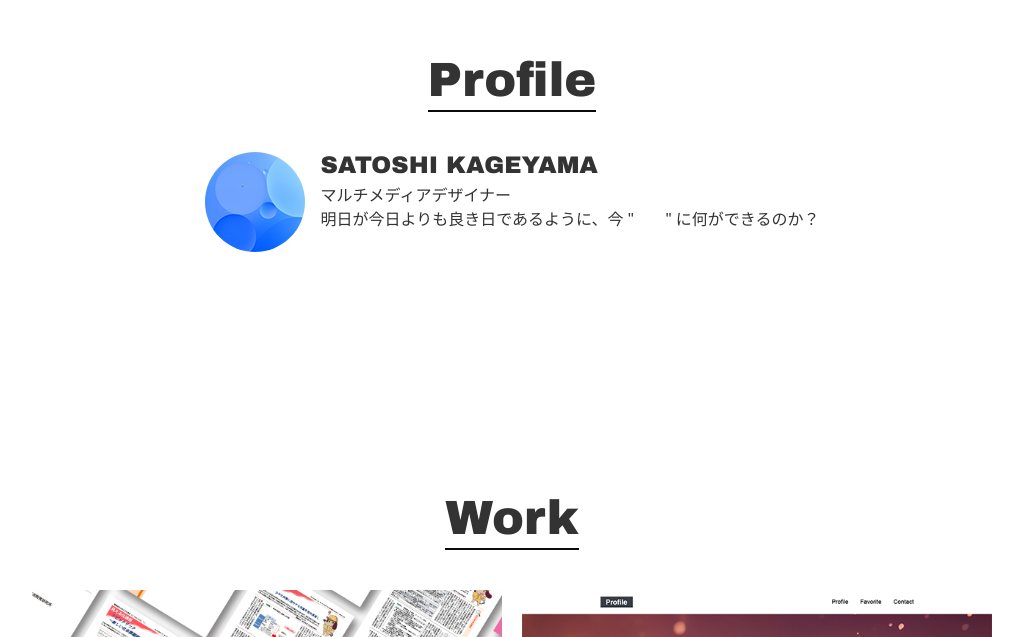
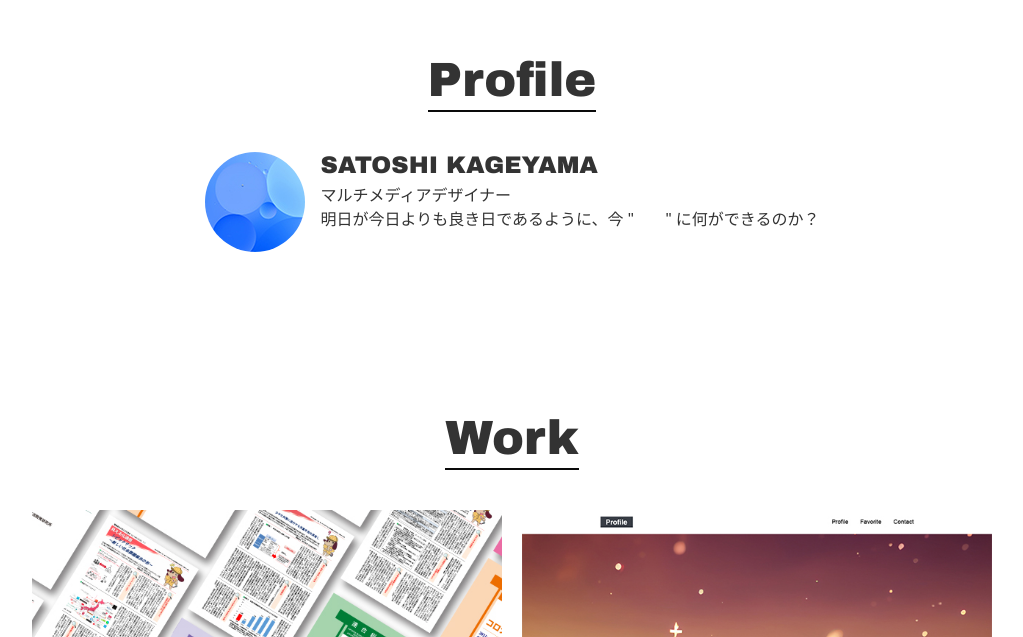
Before and after one commit to 12kagetti12/profile, a Next.js app: page / in a window 1280 px wide. Shown: the part 1103-1740 px from the top of the page, without its empty margins (128-1151 px from the left). Built offline with nearby package versions, Linux system fonts and the light colour scheme.

Commit message:
🎨 fix section areas

```diff
--- a/src/pages/index.jsx
+++ b/src/pages/index.jsx
@@ -32,9 +32,9 @@ export default function Home() {
       <Head>
         <title>Sstoshi's Portfolio</title>
       </Head>
-      <Header/>
-      <main className="">
-        <div className={styles.c_mainVisual} id="areaTop">
+      <main id="areaTop">
+        <Header/>
+        <div className={styles.c_mainVisual}>
           <Image
             className={styles.c_responsive}
             src="/mainvisual_seaClouds.jpg"
--- a/src/styles/globals.css
+++ b/src/styles/globals.css
@@ -29,7 +29,7 @@ p {
 }
 
 section {
-  padding: 10vh 2vw 20vh;
+  padding: 10vh 2vw 10vh;
 }
 
 button {
```
